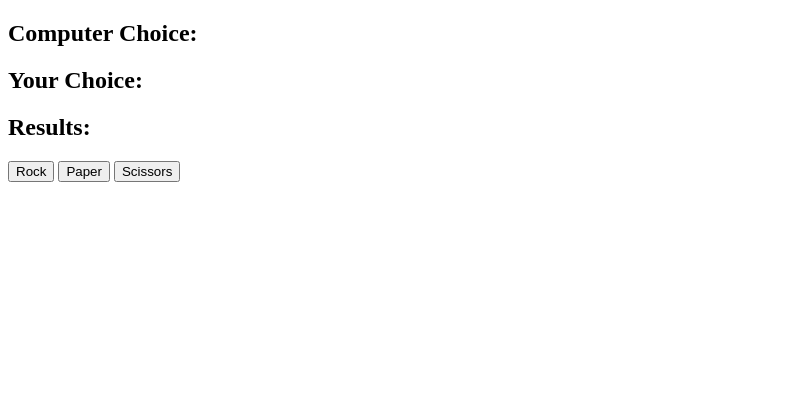
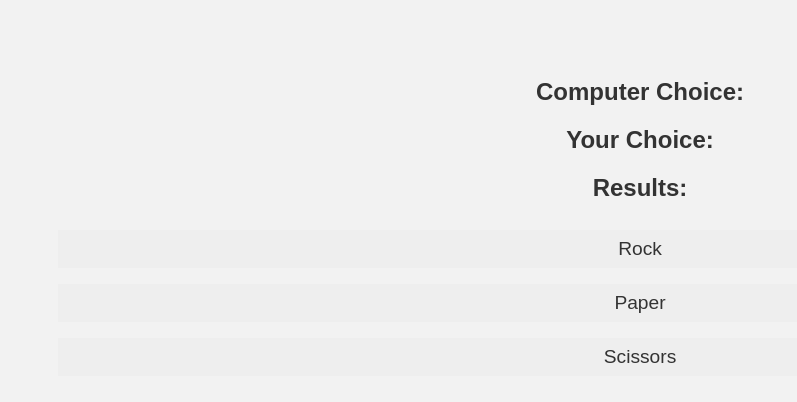
Before and after one commit to Raffaeleb003/Rock-Paper-Scissors, a plain HTML site: page index.html in a window 1280 px wide. Shown: the whole page, without its empty margins (0-797 px from the left). Drawn offline with Linux system fonts and the light colour scheme.

Commit message:
Style Added

```diff
--- a/index.html
+++ b/index.html
@@ -1,6 +1,7 @@
 <!DOCTYPE html>
 <html lang="en">
 <head>
+    <link rel="stylesheet" type="text/css" href="style.css">
     <meta charset="UTF-8">
     <title>Rock Paper Scissors</title>
 </head>
--- /dev/null
+++ b/style.css
@@ -0,0 +1,33 @@
+body {
+    background-color: #f2f2f2;
+    font-family: Arial, sans-serif;
+    text-align: center;
+    padding: 50px;
+}
+
+h2 {
+    margin: 20px 0;
+    font-size: 1.5em;
+    color: #333;
+}
+
+#computer-choice, #user-choice, #results {
+    font-weight: bold;
+    color: #333;
+}
+
+button {
+    background-color: #eee;
+    color: #333;
+    padding: 8px 20px;
+    margin: 8px 0;
+    border: none;
+    cursor: pointer;
+    width: 100%;
+    font-size: 1.2em;
+    transition: background-color 0.3s ease;
+}
+
+button:hover {
+    background-color: #ddd;
+}
```
